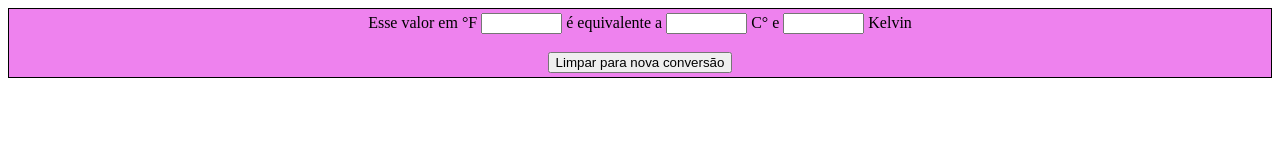
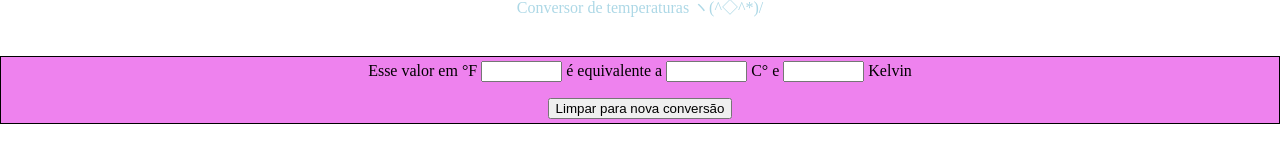
Before and after one commit to skiednia/SA, a plain HTML site: page index.html in a window 1280 px wide. Drawn offline with Linux system fonts and the light colour scheme.

Commit message:
modificações no design

```diff
--- /dev/null
+++ b/css/reset.css
@@ -0,0 +1,48 @@
+/* http://meyerweb.com/eric/tools/css/reset/
+   v2.0 | 20110126
+   License: none (public domain)
+*/
+
+html, body, div, span, applet, object, iframe,
+h1, h2, h3, h4, h5, h6, p, blockquote, pre,
+a, abbr, acronym, address, big, cite, code,
+del, dfn, em, img, ins, kbd, q, s, samp,
+small, strike, strong, sub, sup, tt, var,
+b, u, i, center,
+dl, dt, dd, ol, ul, li,
+fieldset, form, label, legend,
+table, caption, tbody, tfoot, thead, tr, th, td,
+article, aside, canvas, details, embed,
+figure, figcaption, footer, header, hgroup,
+menu, nav, output, ruby, section, summary,
+time, mark, audio, video {
+	margin: 0;
+	padding: 0;
+	border: 0;
+	font-size: 100%;
+	font: inherit;
+	vertical-align: baseline;
+}
+/* HTML5 display-role reset for older browsers */
+article, aside, details, figcaption, figure,
+footer, header, hgroup, menu, nav, section {
+	display: block;
+}
+body {
+	line-height: 1;
+}
+ol, ul {
+	list-style: none;
+}
+blockquote, q {
+	quotes: none;
+}
+blockquote:before, blockquote:after,
+q:before, q:after {
+	content: '';
+	content: none;
+}
+table {
+	border-collapse: collapse;
+	border-spacing: 0;
+}
--- /dev/null
+++ b/css/style.css
@@ -0,0 +1,7 @@
+header{
+	background-color: white;
+	height: 3em;
+	color: lightblue;
+	margin-bottom: 0.5em;
+	text-align: center
+}
--- a/index.html
+++ b/index.html
@@ -2,14 +2,25 @@
 <html lang="pt-br">
 <head>
     <meta charset="utf-8" />
-    <title> Conversões </title>
-<script 	type="text/javascript"
-	src="main.js">
-</script>
+    <title> Conversor de temperaturas </title>
+    <link rel="stylesheet" href="./css/reset.css">
+    <link rel="stylesheet" href="./css/style.css">
+
+     <script
+     type="text/javascript"
+        src="main.js">
+      </script>
 </head>
 
 <body>
-<form 	style="border: 1px double black; background-color: violet;
+
+<header>
+     <div class="container">
+    <h2 class="titulo">Conversor de temperaturas ヽ(^◇^*)/</h2>
+     </div>
+</header>
+
+<form style="border: 1px double black; background-color: violet;
 	padding: 4px;text-align:center;"
 	name="convert">
 
--- a/main.js
+++ b/main.js
@@ -1,9 +1,8 @@
 function convertTemp(direction)
 {
- //instanciando objetos
 var fObj = document.convert.ftemp, cObj = document.convert.ctemp, kObj = document.convert.ktemp;
 
-//definindo direções para conversões
+
 if (direction == "ftoc")
 {
     cObj.value = Math.round((fObj.value - 32) * (5/9));
```
